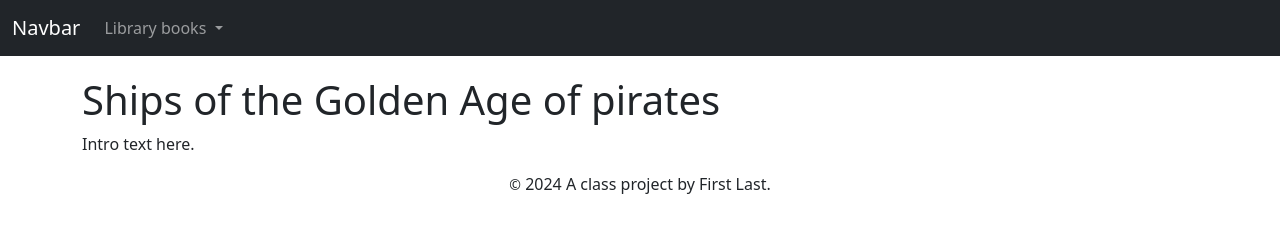
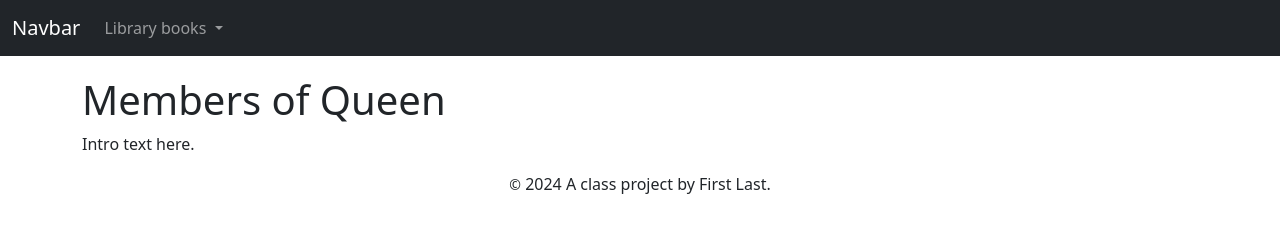
Before and after one commit to triniti-adam/icj-project-rig-2024, a website: page src/queen-band.njk in a window 1280 px wide. Drawn offline with nearby package versions, Linux system fonts and the light colour scheme; files that its build step writes are made by us from their sources; files whose address does not match are found by name.

```diff
--- a/src/queen-band.njk
+++ b/src/queen-band.njk
@@ -6,7 +6,7 @@
 
 {% block content %}
 <article class="container">
-  <h1>Ships of the Golden Age of pirates</h1>
+  <h1>Members of Queen</h1>
   <p>Intro text here.</p>
 </article>
 {% endblock %}
```
Also changed, not shown: docs/index.html, docs/queen-band.html (added).
